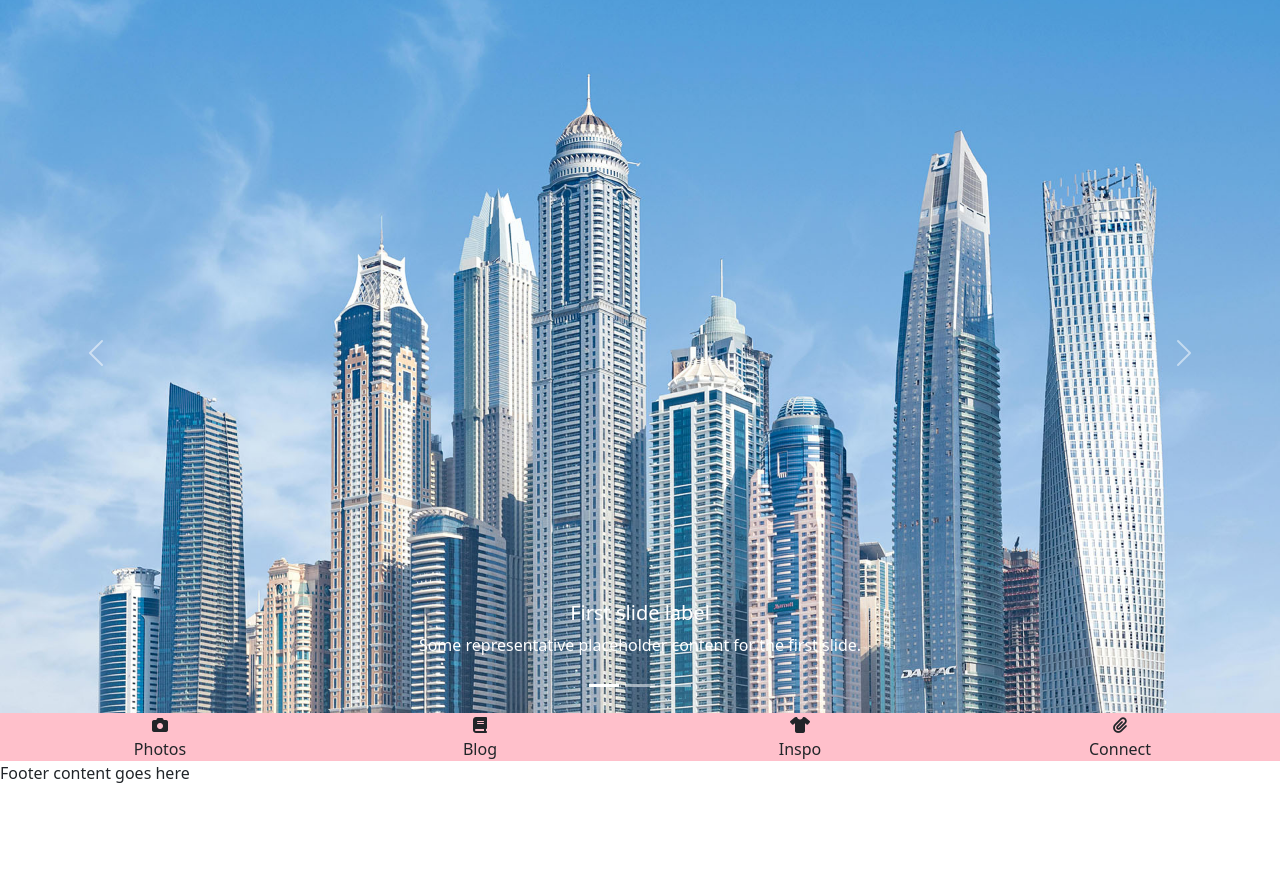
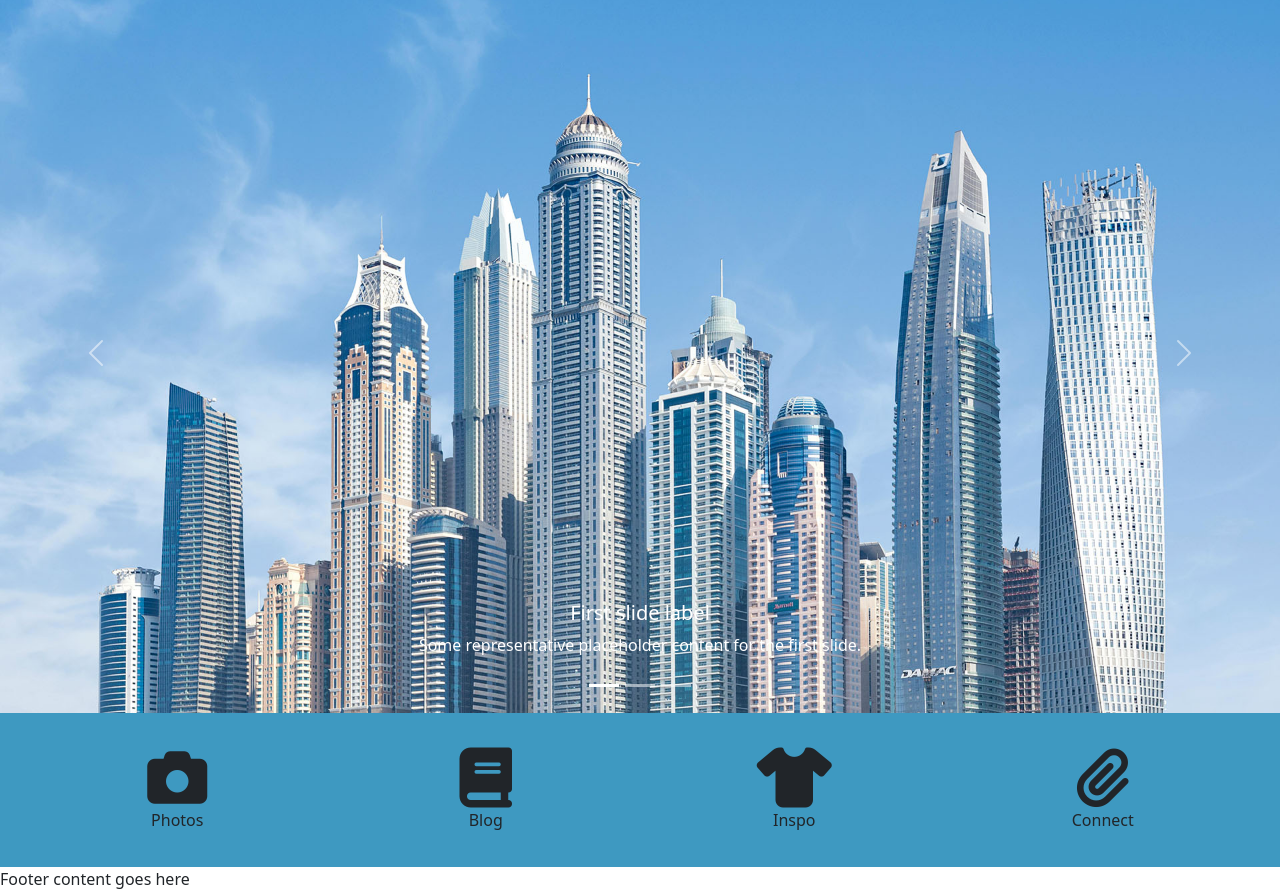
Before and after one commit to rubyjoyy/Fall-2024, a plain HTML site: page index.html in a window 1280 px wide. Shown: the part 63-954 px from the top of the page. Before the commit the page ends 848 px from the top, so only its background shows below. Drawn offline with nearby package versions, Linux system fonts and the light colour scheme.

Commit message:
updated fa

```diff
--- a/css/styles.css
+++ b/css/styles.css
@@ -3,5 +3,11 @@
 
 
     .fa-row {
-        background-color: pink;
+        background-color: var(--dominantcolor) !important;
+        padding: 35px;
     }
+
+    .fa-row-icon {
+font-size: 60px;
+
+    }
--- a/index.html
+++ b/index.html
@@ -110,19 +110,19 @@
 <div class="container-fluid text-center fa-row">
   <div class="row">
     <div class="col-12 col-xxs-12 col-xs-6 col-sm-6 col-md-6 col-lg-3 col-xl-3 col-xxl-3">
-      <i class="fa-solid fa-camera"></i>
+      <i class="fa-solid fa-camera fa-row-icon"></i>
       <br /> Photos
     </div>
     <div class="col-12 col-xxs-12 col-xs-6 col-sm-6 col-md-6 col-lg-3 col-xl-3 col-xxl-3">
-      <i class="fa-solid fa-book"></i>
+      <i class="fa-solid fa-book fa-row-icon"></i>
       <br /> Blog
     </div>
     <div class="col-12 col-xxs-12 col-xs-6 col-sm-6 col-md-6 col-lg-3 col-xl-3 col-xxl-3">
-      <i class="fa-solid fa-shirt"></i>
+      <i class="fa-solid fa-shirt fa-row-icon"></i>
       <br /> Inspo
     </div>
     <div class="col-12 col-xxs-12 col-xs-6 col-sm-6 col-md-6 col-lg-3 col-xl-3 col-xxl-3">
-      <i class="fa-solid fa-paperclip"></i>
+      <i class="fa-solid fa-paperclip fa-row-icon"></i>
       <br /> Connect
     </div>
   </div>
```
